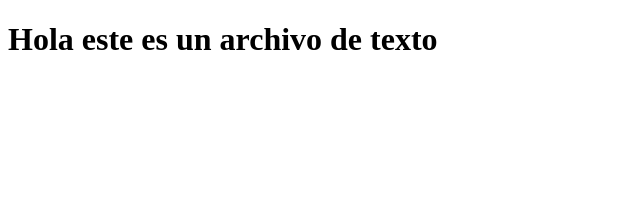
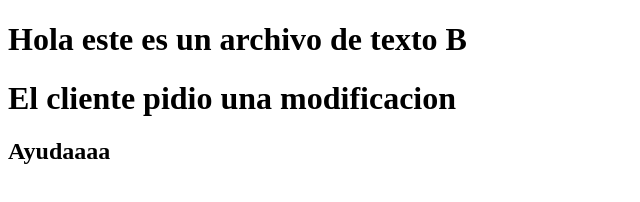
Before and after one commit to LizPao/BID-primer-git, a plain HTML site: page git/index.html in a window 1280 px wide. Shown: the whole page, without its empty margins (0-640 px from the left). Drawn offline with Linux system fonts and the light colour scheme.

Commit message:
Agregue mi primer cambio

```diff
--- a/git/index.html
+++ b/git/index.html
@@ -7,6 +7,8 @@
     <title>Git</title>
 </head>
 <body>
-    <h1>Hola este es un archivo de texto</h1>
+    <h1>Hola este es un archivo de texto B</h1>
+    <h1>El cliente pidio una modificacion</h1>
+    <h2>Ayudaaaa</h2>
 </body>
 </html>
```
